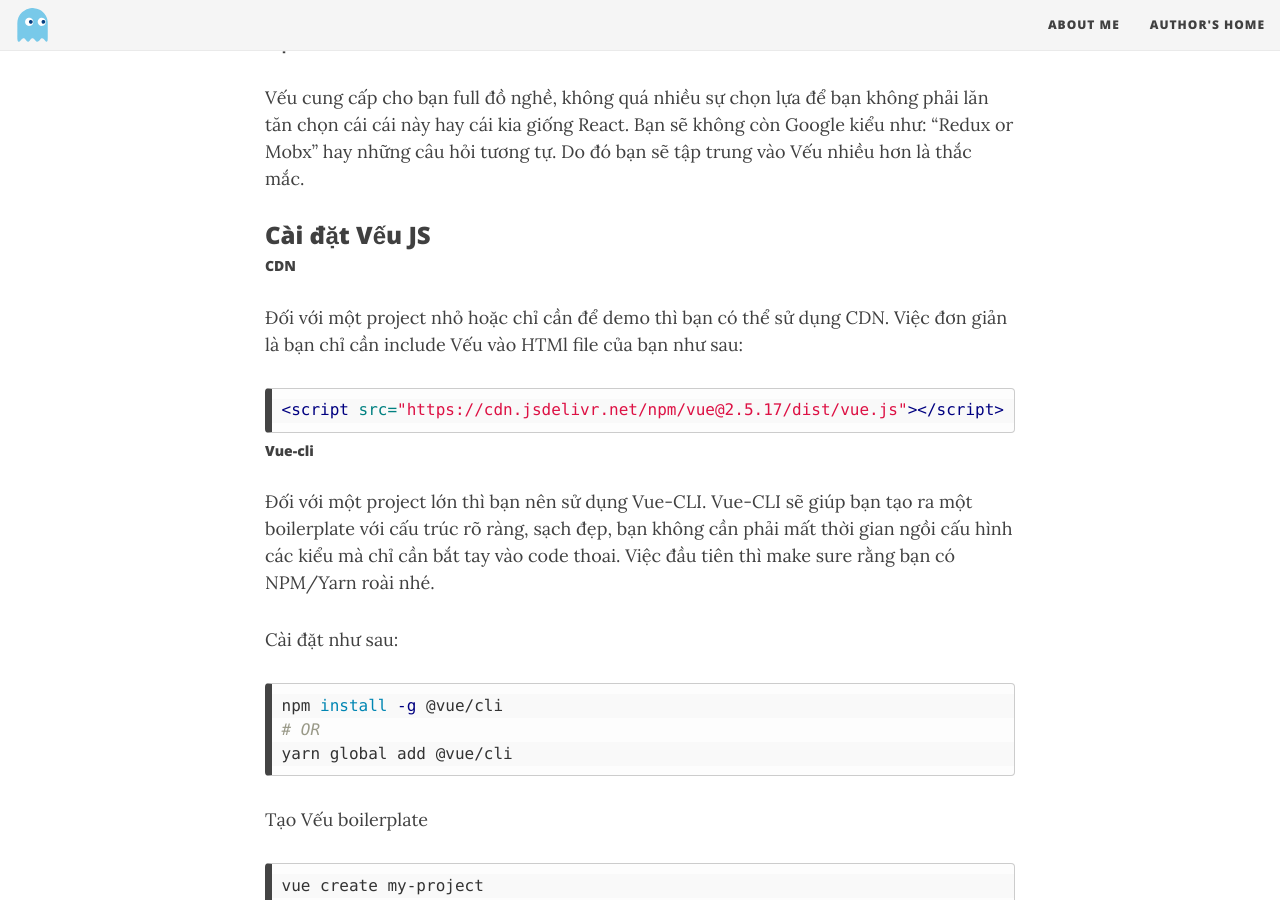
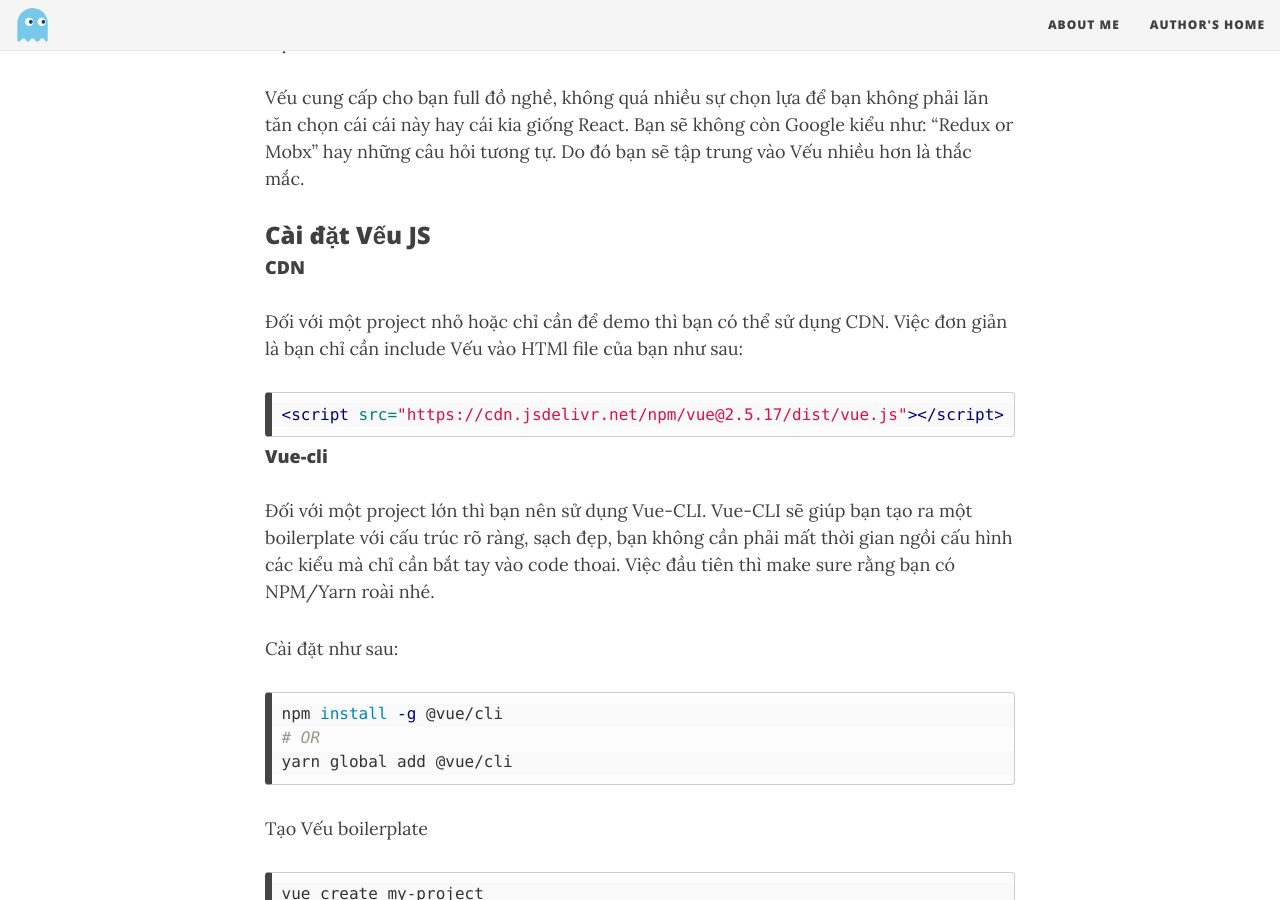
Before and after one commit to thorvn/th0j.github.io, a Jekyll site: the page built from _posts/2018-08-25-gioi-thieu-veu-js.md, in a window 1280 px wide and 900 px high, scrolled down 2157 px. Built offline with Jekyll 4.4.1, drawn with Linux system fonts in a browser that asks for light colours; nearby versions of some CDN libraries.

Commit message:
fix typo

````diff
--- a/_posts/2018-08-25-gioi-thieu-veu-js.md
+++ b/_posts/2018-08-25-gioi-thieu-veu-js.md
@@ -46,14 +46,14 @@
 
 ### Cài đặt Vếu JS
 
-##### CDN
+#### CDN
 Đối với một project nhỏ hoặc chỉ cần để demo thì bạn có thể sử dụng CDN. Việc đơn giản là bạn chỉ cần include Vếu vào HTMl file của bạn như sau:
 
 ```html
 <script src="https://cdn.jsdelivr.net/npm/vue@2.5.17/dist/vue.js"></script>
 ```
 
-##### Vue-cli
+#### Vue-cli
 
 Đối với một project lớn thì bạn nên sử dụng Vue-CLI. Vue-CLI sẽ giúp bạn tạo ra một boilerplate với cấu trúc rõ ràng, sạch đẹp, bạn không cần phải mất thời gian ngồi cấu hình các kiểu mà chỉ cần bắt tay vào code thoai.
 Việc đầu tiên thì make sure rằng bạn có NPM/Yarn roài nhé.
````
